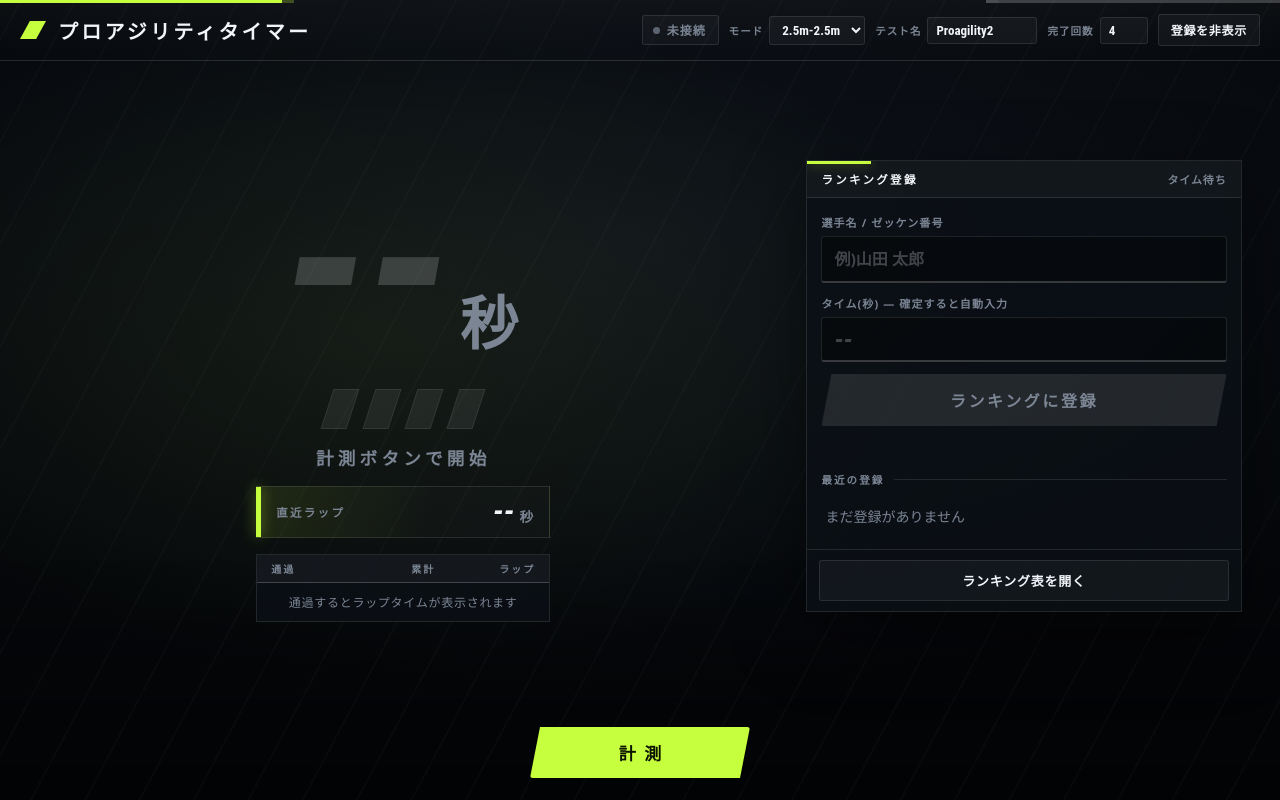
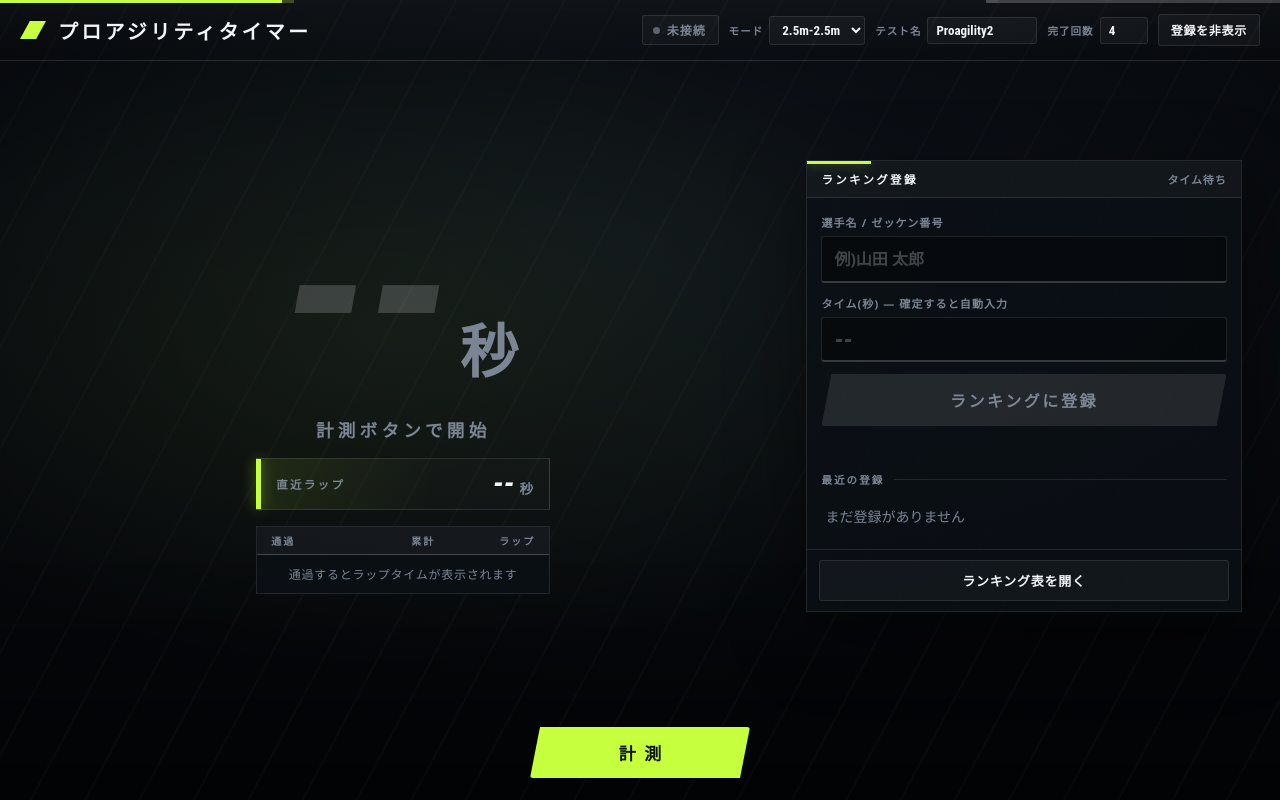
Before and after one commit to OMEGAAA/SPEEDKING, an Electron app: page witty-display-register.html in a window 1280 px wide. Drawn offline with Linux system fonts and the light colour scheme.

Commit message:
feat: remove gate indicator bars from measurement screens
The Witty timer sends all crossings in one batch after the run, so the
per-crossing gate bars never lit up during a run. Remove the indicator
(markup, styles and renderGates) from index.html and
witty-display-register.html; the phase text and lap table are unchanged.

Co-Authored-By: Claude Opus 5.5 <noreply@anthropic.com>

```diff
--- a/witty-display-register.html
+++ b/witty-display-register.html
@@ -157,21 +157,6 @@
       #bigTime.final { animation: lockPulse .5s cubic-bezier(.2, .8, .3, 1); }
     }
 
-    /* 光電管ゲートインジケータ: 横切り1回 = ビーム1本が点灯 */
-    #gates { display: flex; gap: clamp(8px, 1.4vw, 16px); }
-    #gates .gate {
-      width: clamp(14px, 2.2vw, 26px);
-      height: clamp(22px, 5vh, 44px);
-      background: rgba(255, 255, 255, 0.07);
-      border: 1px solid rgba(255, 255, 255, 0.08);
-      transform: skewX(-18deg);
-      transition: background .2s ease, box-shadow .2s ease, border-color .2s ease;
-    }
-    #gates .gate.lit {
-      background: linear-gradient(180deg, var(--accent-2), var(--accent));
-      border-color: var(--accent-2);
-      box-shadow: 0 0 18px var(--accent-glow), 0 0 4px var(--accent);
-    }
     #phase {
       font-size: clamp(13px, 2.2vh, 18px); font-weight: 700; color: var(--dim); letter-spacing: .24em;
     }
@@ -391,7 +376,6 @@
   <main id="displayMain">
     <section class="timer-panel" aria-label="計測タイマー">
       <div id="bigTime" class="waiting">--<span class="unit">秒</span></div>
-      <div id="gates"></div>
       <div id="phase">計測ボタンで開始</div>
       <div id="latestLap" class="latest-lap" aria-live="polite">
         <span id="latestLapLabel">直近ラップ</span>
@@ -531,7 +515,6 @@
       const done = Math.min(currentRun.length, finishCount);
       const finished = currentRun.length >= finishCount;
 
-      renderGates(finishCount, done);
       renderLatestLap(finishCount);
       renderLaps(finishCount);
 
@@ -629,16 +612,6 @@
         rows.appendChild(row);
       });
       rows.scrollTop = rows.scrollHeight;
-    }
-
-    function renderGates(total, lit) {
-      const box = $('gates');
-      box.innerHTML = '';
-      for (let i = 0; i < total; i++) {
-        const g = document.createElement('div');
-        g.className = 'gate' + (i < lit ? ' lit' : '');
-        box.appendChild(g);
-      }
     }
 
     // --- ランキング登録(witty-measure.html と同じ保存形式) ---
```
Also changed, not shown: index.html (+0 -27 lines).
